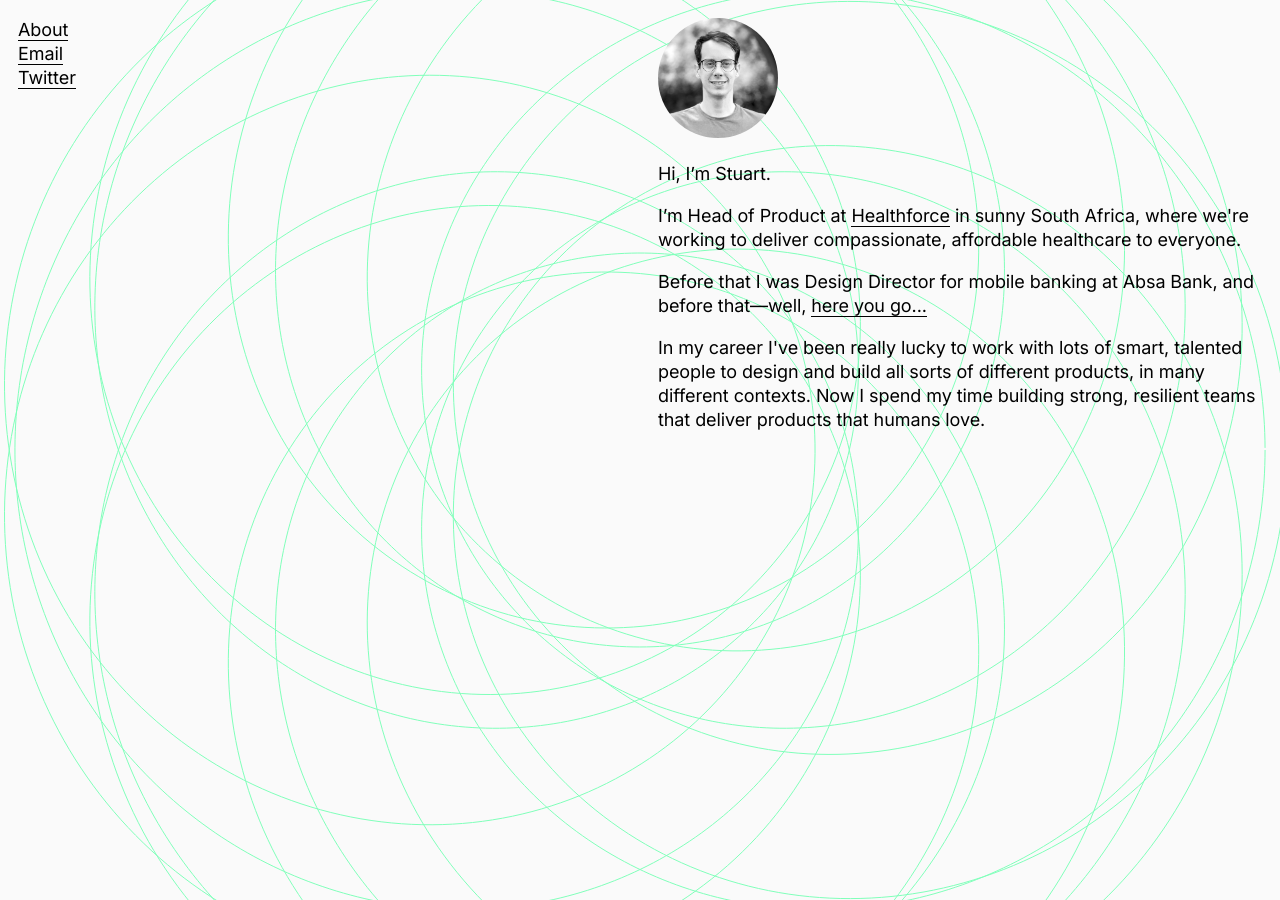
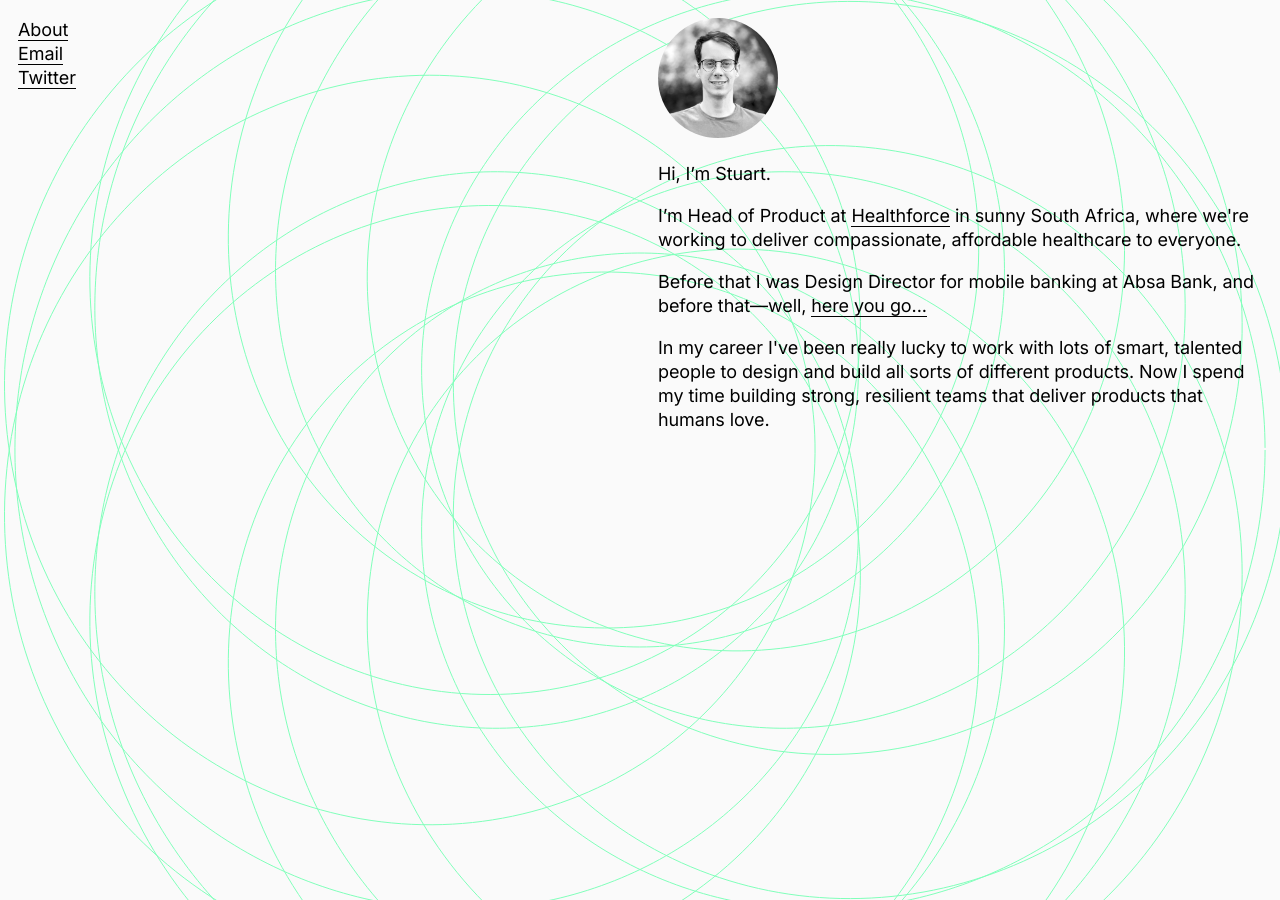
Before and after one commit to stuartwiener/stuartwiener.github.io, a Jekyll site: the page built from index.html, in a window 1280 px wide. Built offline with Jekyll 4.4.1, drawn with Linux system fonts in a browser that asks for light colours.

Commit message:
better copy

```diff
--- a/index.html
+++ b/index.html
@@ -11,4 +11,4 @@ published: true
 
 <p>Before that I was Design Director for mobile banking at Absa Bank, and before that—well, <a href="https://www.linkedin.com/in/stuartwiener/">here you go...</a></p>
 
-<p>In my career I've been really lucky to work with lots of smart, talented people to design and build all sorts of different products, in many different contexts. Now I spend my time building strong, resilient teams that deliver products that humans love.</p>
+<p>In my career I've been really lucky to work with lots of smart, talented people to design and build all sorts of different products. Now I spend my time building strong, resilient teams that deliver products that humans love.</p>
```
